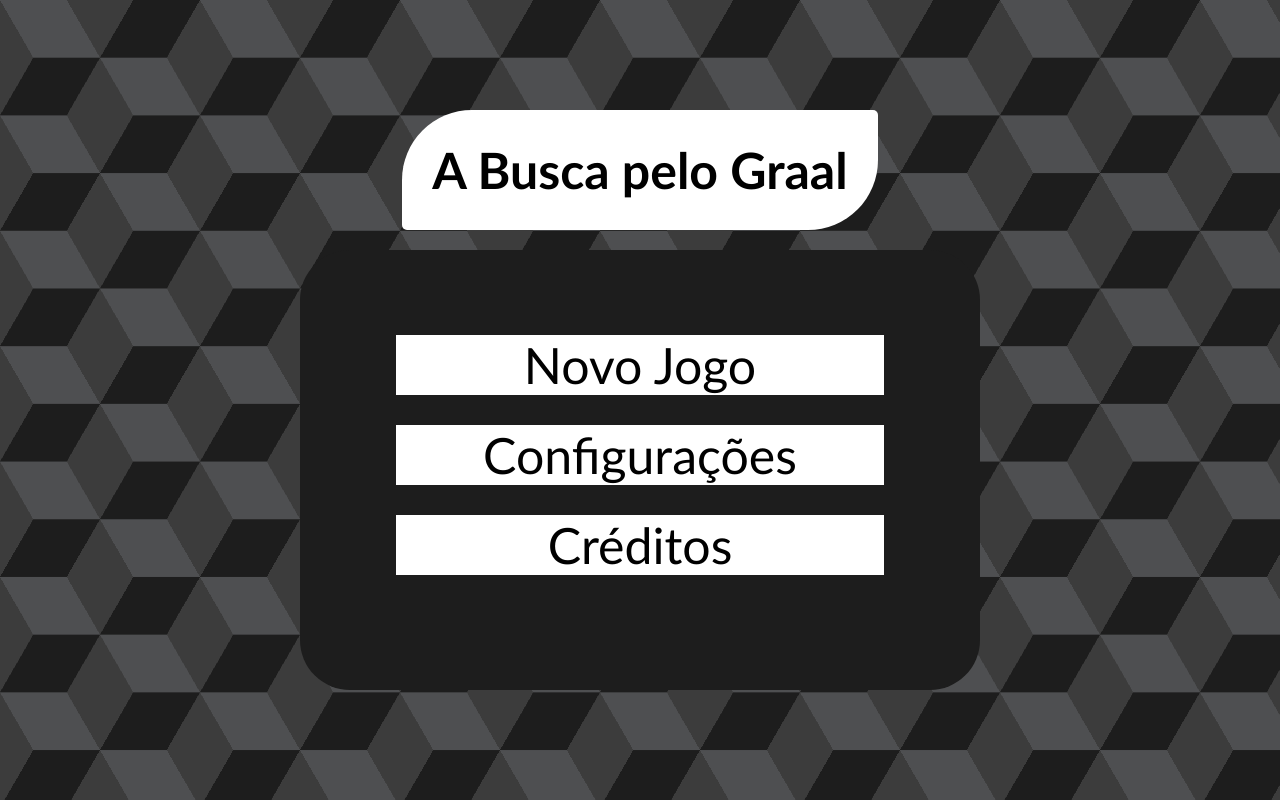
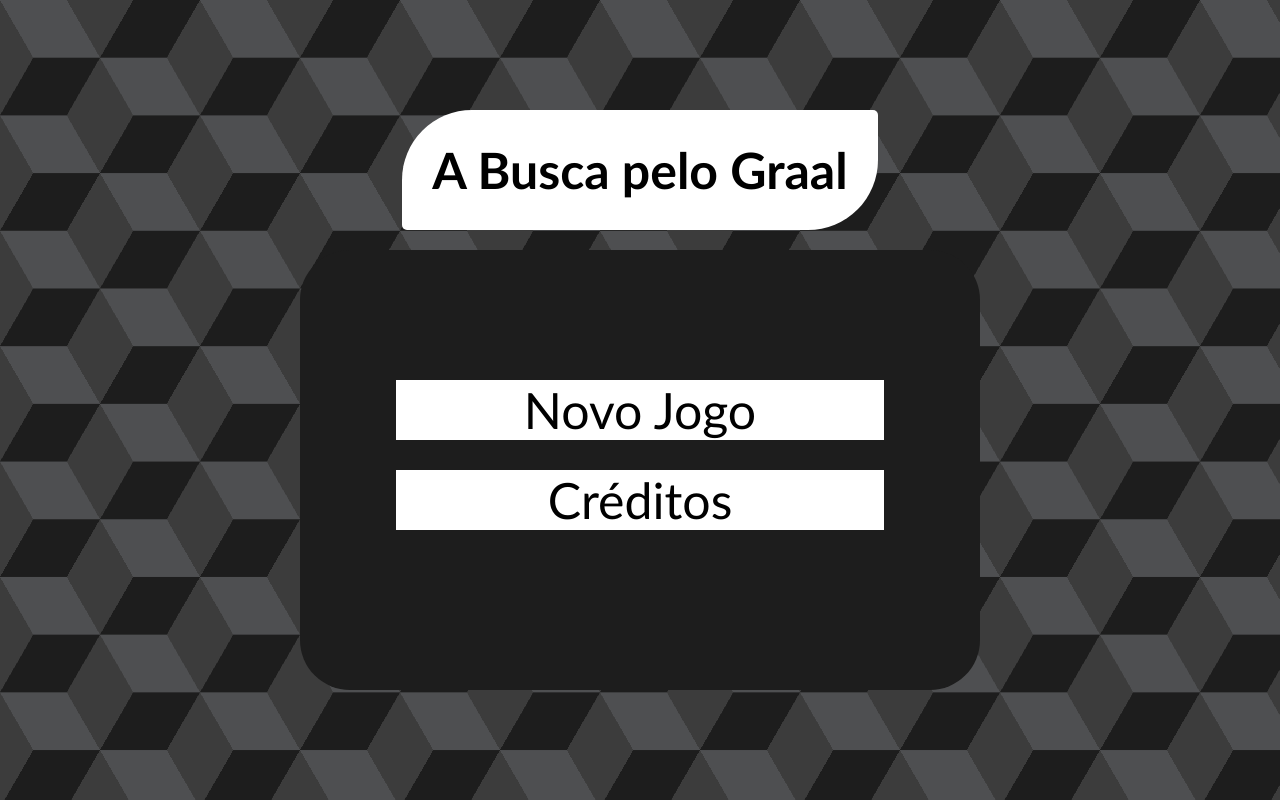
Before and after one commit to carlos-verdeiro/gameRPG, a PHP site: page / in a window 1280 px wide. Run offline with PHP 8.4, Linux system fonts and the light colour scheme.

Commit message:
Comentado botão config

```diff
--- a/index.php
+++ b/index.php
@@ -21,7 +21,7 @@
                 echo '<a href="pages/sessao.php" class="opcoes">Novo Jogo</a>';
             }
             ?>
-            <a href="pages/config.php" class="opcoes">Configurações</a>
+            <!--<a href="pages/config.php" class="opcoes">Configurações</a> COMENTADO CASO PRECISE UTILIZAR-->
             <a href="pages/creditos.php" class="opcoes">Créditos</a>
         </section>
     </main>
```
